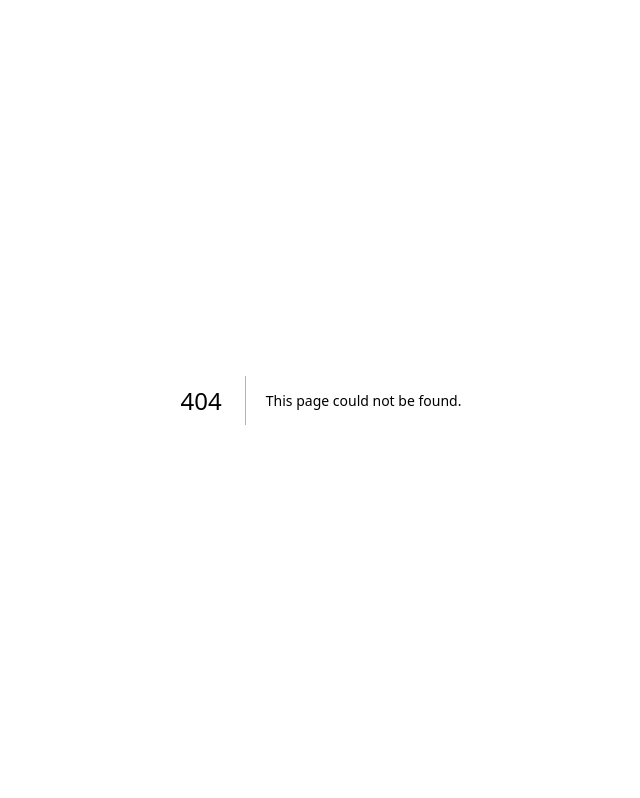
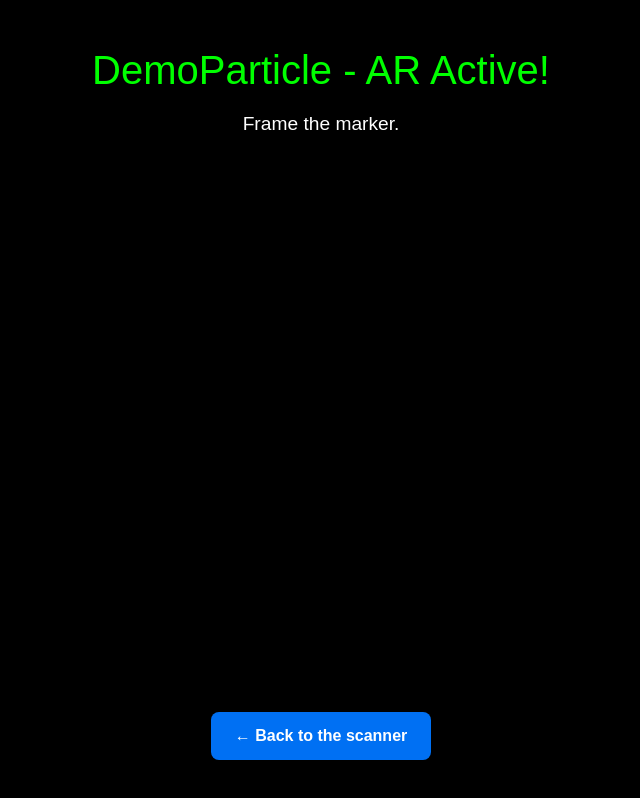
Before and after one commit to Uqido/WebArPlatform, a Next.js app: page /demoParticle in a window 1280 px wide. Before the commit this address had no page. Shown: the whole page, without its empty margins (319-959 px from the left). Built offline with nearby package versions, Linux system fonts and the light colour scheme.

Commit message:
Add Particle demo

```diff
--- a/public/marker-ar.html
+++ b/public/marker-ar.html
@@ -7,9 +7,22 @@
       content="width=device-width, initial-scale=1.0, user-scalable=no"
     />
     <title>AR.js Demo</title>
+
     <script src="/ar-libs/aframe-master.min.js"></script>
     <script src="/ar-libs/aframe-ar.js"></script>
     <script src="/ar-libs/aframe-extras.min.js"></script>
+
+    <script>
+      const headParams = new URLSearchParams(window.location.search);
+      const effectToLoad = headParams.get("particleEffectName");
+
+      if (effectToLoad) {
+        document.write(
+          `<script src="/particles/${effectToLoad}.js"><\/script>`,
+        );
+      }
+    </script>
+
     <style>
       body {
         margin: 0;
@@ -36,6 +49,7 @@
       const scale = urlParams.get("scale") || "1 1 1";
       const rotation = urlParams.get("rotation") || "0 0 0";
       const position = urlParams.get("position") || "0 0 0";
+      const particleEffectName = urlParams.get("particleEffectName");
 
       if (modelUrl && markerType) {
         const scene = document.querySelector("a-scene");
@@ -49,6 +63,7 @@
           marker.setAttribute("preset", markerUrl); // es: "hiro"
         }
 
+        // Listener Marker
         marker.addEventListener("markerFound", () => {
           window.parent.postMessage(
             { type: "MARKER_STATE", isFound: true },
@@ -77,12 +92,11 @@
         modelEntity.setAttribute("scale", scale);
         modelEntity.setAttribute("rotation", rotation);
 
-        // Pass animation to the parent
+        // Pass animation list to the parent
         modelEntity.addEventListener("model-loaded", (e) => {
           const model = e.detail.model;
           if (model && model.animations && model.animations.length > 0) {
             const animNames = model.animations.map((anim) => anim.name);
-
             window.parent.postMessage(
               { type: "ANIMATIONS_LOADED", animations: animNames },
               "*",
@@ -92,6 +106,25 @@
 
         marker.appendChild(modelEntity);
         scene.appendChild(marker);
+
+        if (particleEffectName) {
+          if (scene.hasLoaded) {
+            addParticles();
+          } else {
+            scene.addEventListener("loaded", addParticles);
+          }
+
+          function addParticles() {
+            const particleEntity = document.createElement("a-entity");
+            particleEntity.setAttribute("id", "particle-system");
+
+            particleEntity.setAttribute(particleEffectName, "");
+
+            particleEntity.setAttribute("position", "0 0 0");
+
+            marker.appendChild(particleEntity);
+          }
+        }
       } else {
         console.warn("Missing AR paramaters in Iframe url.");
       }
--- /dev/null
+++ b/public/particles/dust-particles.js
@@ -0,0 +1,35 @@
+AFRAME.registerComponent("dust-particles", {
+  init: function () {
+    const geometry = new THREE.BufferGeometry();
+    const vertices = [];
+    for (let i = 0; i < 500; i++) {
+      vertices.push(
+        (Math.random() - 0.5) * 2,
+        Math.random() * 2,
+        (Math.random() - 0.5) * 2,
+      );
+    }
+    geometry.setAttribute(
+      "position",
+      new THREE.Float32BufferAttribute(vertices, 3),
+    );
+
+    const material = new THREE.PointsMaterial({
+      color: 0xff8c00,
+      size: 0.02,
+      transparent: true,
+      opacity: 0.5,
+    });
+
+    const particles = new THREE.Points(geometry, material);
+    this.el.setObject3D("particle-mesh", particles);
+  },
+  tick: function (time, timeDelta) {
+    const mesh = this.el.getObject3D("particle-mesh");
+    if (mesh) {
+      mesh.rotation.y += 0.001;
+      mesh.position.y += 0.0005;
+      if (mesh.position.y > 1) mesh.position.y = 0;
+    }
+  },
+});
--- /dev/null
+++ b/src/app/demoParticle/page.tsx
@@ -0,0 +1,205 @@
+"use client";
+
+import Link from "next/link";
+import { useRef, useState, useEffect } from "react";
+import { ARConfig } from "@/types/ar";
+import { buildARQueryString } from "@/utils/arHelper";
+
+export default function DemoParticlePage() {
+  const iframeRef = useRef<HTMLIFrameElement>(null);
+
+  const [animations, setAnimations] = useState<string[]>([]);
+
+  const [activeAnim, setActiveAnim] = useState<string | null>(null);
+
+  // Track if marker is found
+  const [isMarkerFound, setIsMarkerFound] = useState<boolean>(false);
+
+  const config: ARConfig = {
+    markerType: "pattern",
+    markerUrl: "/marker_pattern/pattern-card.patt",
+    modelUrl: "/models/tvanim/TV-anim.gltf",
+    scale: [1, 1, 1],
+    rotation: [0, 0, 0],
+    position: [0, 0, 0],
+    particleEffectName: "dust-particles",
+  };
+
+  const iframeSrc = `/marker-ar.html?${buildARQueryString(config)}`;
+
+  // Listen for events from iframe
+  useEffect(() => {
+    const handleMessage = (event: MessageEvent) => {
+      if (event.data) {
+        if (event.data.type === "MARKER_STATE") {
+          setIsMarkerFound(event.data.isFound);
+        } else if (event.data.type === "ANIMATIONS_LOADED") {
+          // Listen for animations loaded
+          const loadedAnimations = event.data.animations;
+          setAnimations(loadedAnimations);
+
+          // Set first animation as defaults
+          if (loadedAnimations.length > 0) {
+            setActiveAnim(loadedAnimations[0]);
+          }
+        }
+      }
+    };
+
+    window.addEventListener("message", handleMessage);
+    return () => {
+      window.removeEventListener("message", handleMessage);
+    };
+  }, []);
+
+  const changeAnimation = (animationName: string) => {
+    if (iframeRef.current && iframeRef.current.contentWindow) {
+      iframeRef.current.contentWindow.postMessage(
+        { type: "CHANGE_ANIMATION", clip: animationName },
+        "*",
+      );
+    }
+  };
+
+  const handleAnimationClick = (animName: string) => {
+    setActiveAnim(animName);
+    changeAnimation(animName);
+  };
+
+  return (
+    <div
+      style={{
+        position: "relative",
+        width: "100vw",
+        height: "100dvh",
+        overflow: "hidden",
+        backgroundColor: "#000",
+      }}
+    >
+      <div
+        style={{
+          position: "absolute",
+          top: 0,
+          left: 0,
+          width: "100%",
+          height: "100%",
+          display: "flex",
+          flexDirection: "column",
+          alignItems: "center",
+          justifyContent: "space-between",
+          padding: "40px 20px",
+          zIndex: 10,
+          fontFamily: "sans-serif",
+          pointerEvents: "none",
+          textAlign: "center",
+          boxSizing: "border-box",
+        }}
+      >
+        <div>
+          <h1
+            style={{
+              fontSize: "2.5rem",
+              marginBottom: "10px",
+              color: "#0f0",
+              textShadow: "2px 2px 5px rgba(0,0,0,0.8)",
+              marginTop: 0,
+            }}
+          >
+            DemoParticle - AR Active!
+          </h1>
+          <p
+            style={{
+              fontSize: "1.2rem",
+              color: "#fff",
+              textShadow: "1px 1px 3px rgba(0,0,0,0.8)",
+              margin: 0,
+            }}
+          >
+            {isMarkerFound
+              ? "Marker found! Play with animations."
+              : "Frame the marker."}
+          </p>
+        </div>
+
+        <div
+          style={{
+            pointerEvents: "auto",
+            display: "flex",
+            flexDirection: "column",
+            alignItems: "center",
+            gap: "20px",
+          }}
+        >
+          {/* Show buttons only if marker is found and animations exist */}
+          {isMarkerFound && animations.length > 0 && (
+            <div
+              style={{
+                display: "flex",
+                gap: "10px",
+                flexWrap: "wrap",
+                justifyContent: "center",
+              }}
+            >
+              {animations.map((animName) => (
+                <button
+                  key={animName}
+                  onClick={() => handleAnimationClick(animName)}
+                  style={{
+                    padding: "8px 16px",
+                    cursor: "pointer",
+                    borderRadius: "6px",
+                    border: "none",
+                    backgroundColor:
+                      activeAnim === animName ? "#0070f3" : "#e0e0e0",
+                    color: activeAnim === animName ? "white" : "black",
+                    fontWeight: "bold",
+                    boxShadow:
+                      activeAnim === animName
+                        ? "0 2px 4px rgba(0,0,0,0.2)"
+                        : "none",
+                    transition: "all 0.2s ease-in-out",
+                  }}
+                >
+                  {animName}
+                </button>
+              ))}
+            </div>
+          )}
+
+          <Link
+            href="/"
+            style={{
+              display: "inline-block",
+              padding: "12px 24px",
+              backgroundColor: "#0070f3",
+              color: "white",
+              textDecoration: "none",
+              borderRadius: "8px",
+              fontSize: "16px",
+              fontWeight: "bold",
+              boxShadow: "0 4px 6px rgba(0,0,0,0.3)",
+            }}
+          >
+            ← Back to the scanner
+          </Link>
+        </div>
+      </div>
+
+      <iframe
+        ref={iframeRef}
+        src={iframeSrc}
+        style={{
+          position: "absolute",
+          top: 0,
+          left: 0,
+          width: "100%",
+          height: "100%",
+          border: "none",
+          zIndex: 1,
+        }}
+        allow="camera; gyroscope; accelerometer; magnetometer; vr;"
+        title="AR Scanner"
+      />
+    </div>
+  );
+}
--- a/src/app/useQrScanner.ts
+++ b/src/app/useQrScanner.ts
@@ -4,7 +4,7 @@ import { useRouter } from "next/navigation";
 import jsQR from "jsqr";
 
 // Define authorized IDs here
-const ALLOWED_IDS = ["demo1", "demoTrex", "demoModelViewer"];
+const ALLOWED_IDS = ["demo1", "demoTrex", "demoModelViewer", "demoParticle"];
 
 export function useQrScanner() {
   const router = useRouter();
--- a/src/types/ar.ts
+++ b/src/types/ar.ts
@@ -7,4 +7,5 @@ export interface ARConfig {
   scale: Vector3;
   rotation: Vector3;
   position: Vector3;
+  particleEffectName?: string;
 }
--- a/src/utils/arHelper.ts
+++ b/src/utils/arHelper.ts
@@ -8,5 +8,6 @@ export function buildARQueryString(config: ARConfig): string {
     scale: config.scale.join(" "),
     rotation: config.rotation.join(" "),
     position: config.position.join(" "),
+    particleEffectName: config.particleEffectName ?? "",
   }).toString();
 }
```
